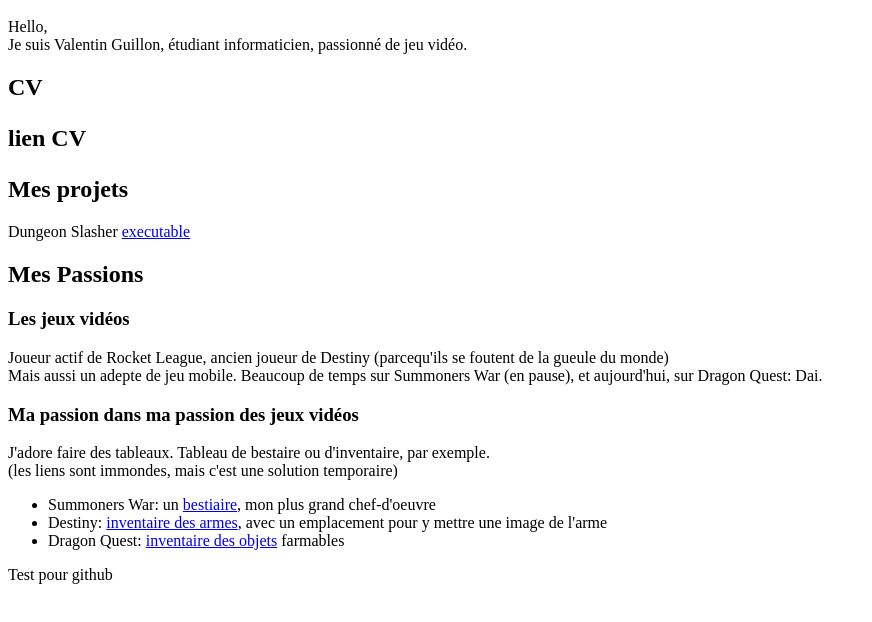
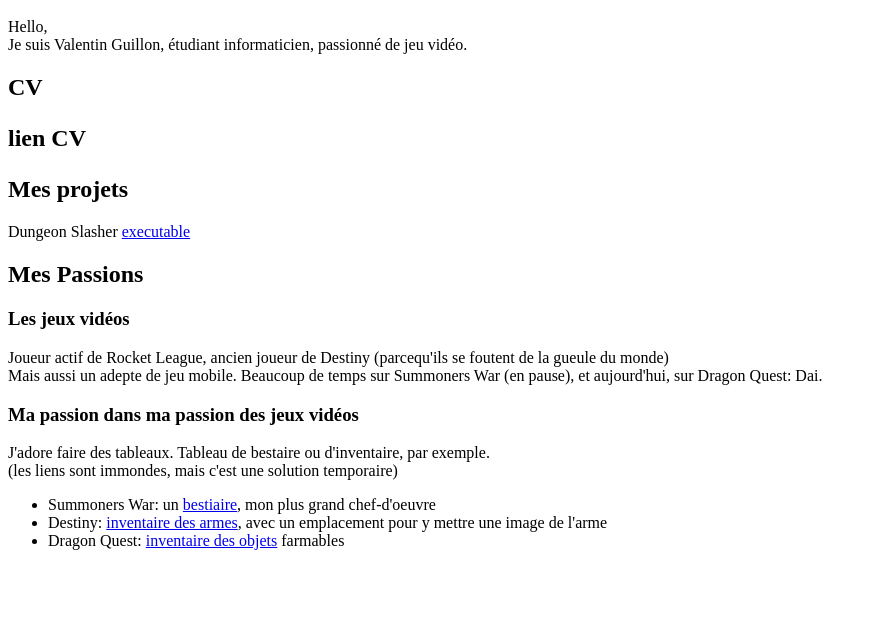
Before and after one commit to ValentinGuillon/my_website, a plain HTML site: page index.html in a window 1280 px wide. Shown: the part 48-670 px from the top of the page, without its empty margins (0-872 px from the left). Drawn offline with Linux system fonts and the light colour scheme.

Commit message:
test fini

```diff
--- a/index.html
+++ b/index.html
@@ -40,7 +40,6 @@
                     <li>Destiny: <a href="tableaux_de_jeux/Destiny1_All_Weapons.html">inventaire des armes</a>, avec un emplacement pour y mettre une image de l'arme<br></li>
                     <li>Dragon Quest: <a href="tableaux_de_jeux/dq-dai_drops.html">inventaire des objets</a> farmables<br></li>
                 </ul>
-                Test pour github
 			</p>
 		</p>
     </body>
```
